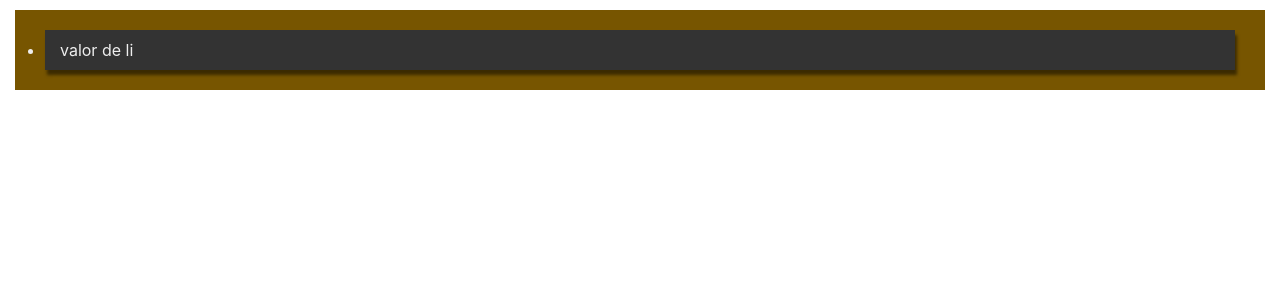
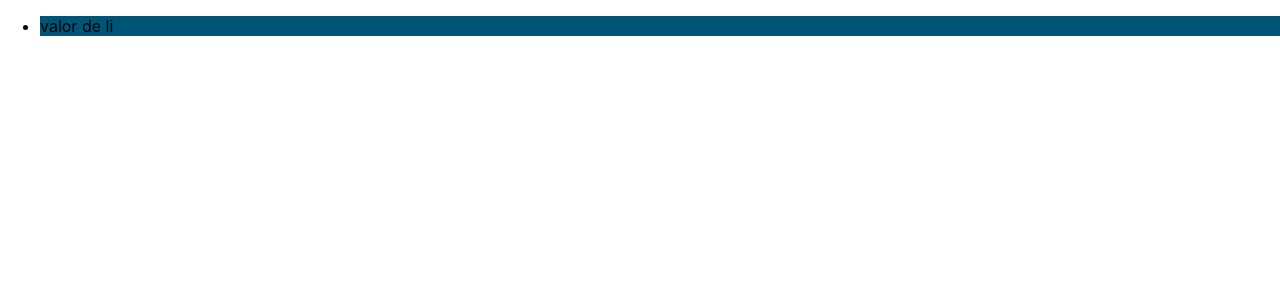
Before and after one commit to mercado-carlos/react-guia-definitiva-holamundo, a React (Vite) app: page / in a window 1280 px wide. Shown: the top 300 px of the page. Built offline with nearby package versions, Linux system fonts and the light colour scheme.

Commit message:
Estilos con clases CSS

```diff
--- a/src/App.tsx
+++ b/src/App.tsx
@@ -1,5 +1,6 @@
 import React from 'react';
-import './App.css';
+//import './App.css';
+import './styles/Main.css';
 
 interface AppProps {
     estado?: string;
@@ -18,19 +19,12 @@ const estilo2 = {
 const Li: React.FC<AppProps> = ({ children, estado }) => {
     console.log(estado);
 
-    return (
-        <li
-            style={{ ...estilo2, ...estilo({ bg: '#333' }) }}
-            className="clase-li"
-        >
-            {children}
-        </li>
-    );
+    return <li className="clase-li">{children}</li>;
 };
 
 const App = () => {
     return (
-        <ul style={estilo({ bg: '#750' })} className="clase-css">
+        <ul className="clase-css">
             <Li estado="feliz">valor de li</Li>
         </ul>
     );
--- /dev/null
+++ b/src/styles/Main.css
@@ -0,0 +1,4 @@
+.clase-li {
+  background-color: #057;
+}
+/*# sourceMappingURL=Main.css.map */
--- /dev/null
+++ b/src/styles/Main.scss
@@ -0,0 +1,3 @@
+.clase-li {
+    background-color: #057;
+}
```
Also changed, not shown: 1 other file (tests, documents, lock files or other folders).
